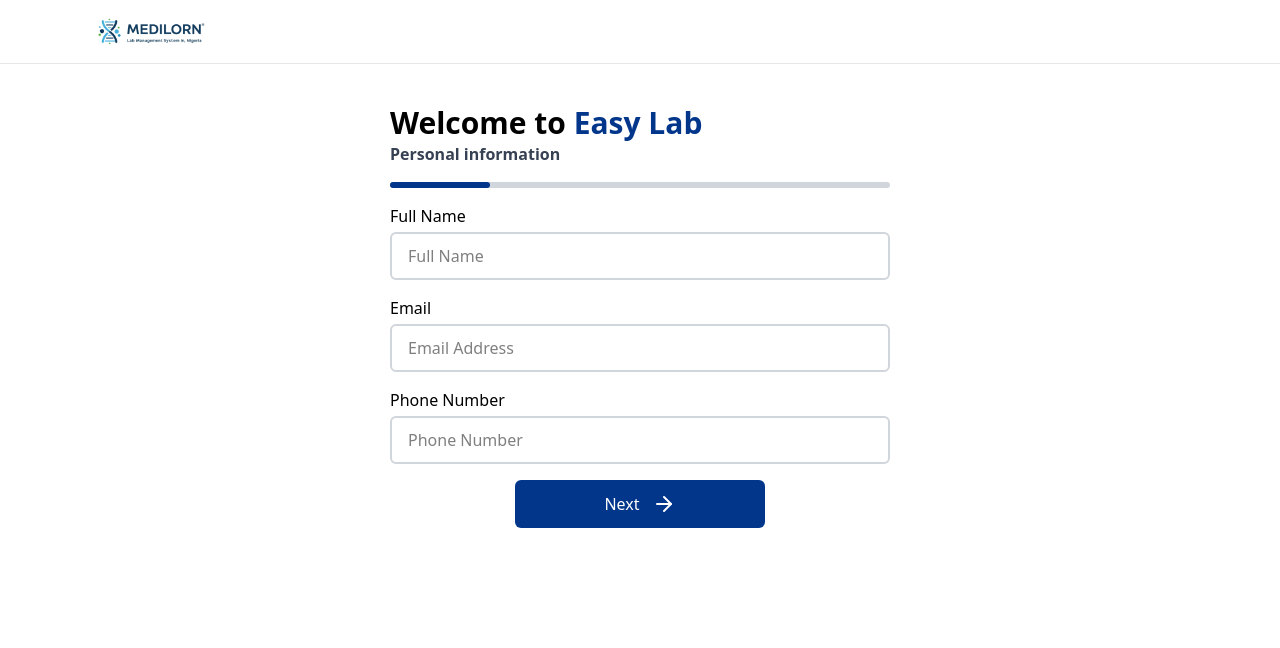
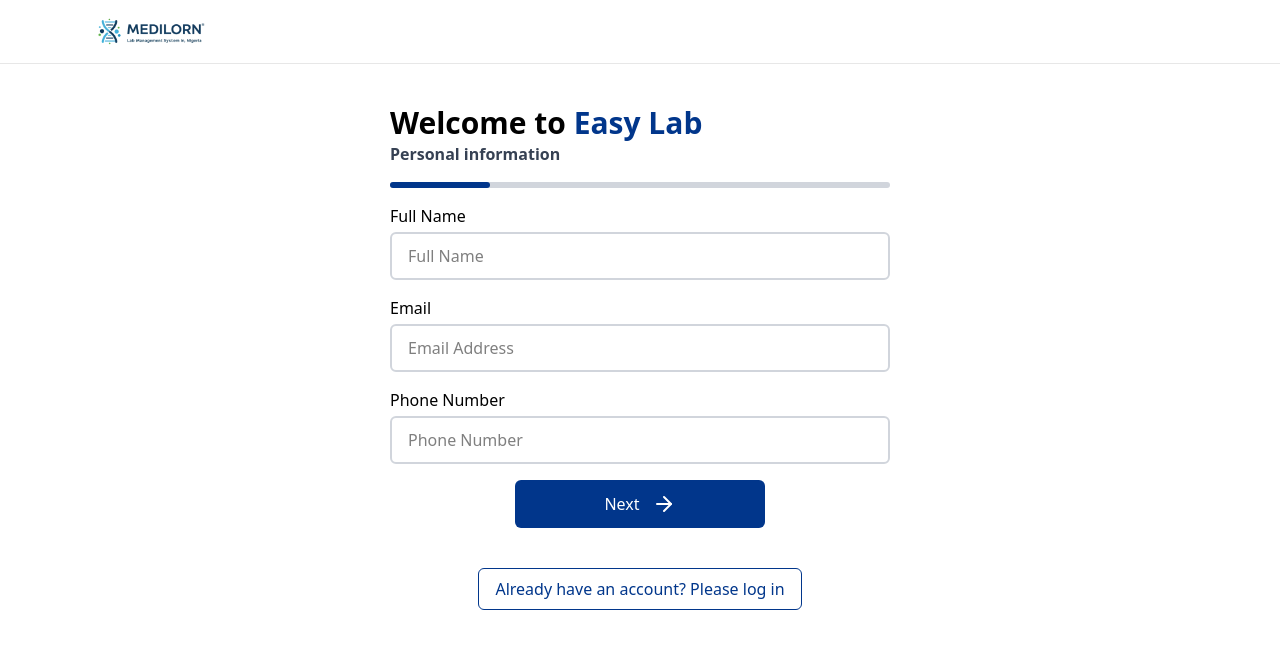
Before and after one commit to bascom241/EasyLab, a Next.js app in the folder ui/: page /register in a window 1280 px wide. Shown: the top 648 px of the page. Built offline with nearby package versions, Linux system fonts and the light colour scheme.

Commit message:
Update FormPage1.tsx

```diff
--- a/ui/src/components/SignUpForm/FormPage1.tsx
+++ b/ui/src/components/SignUpForm/FormPage1.tsx
@@ -91,6 +91,16 @@ const FormPage1: React.FC<FormPage1Props> = ({ progress, formData, setFormData,
                         <ArrowRight size={24} />
                     </button>
                 </div>
+
+                {/* Login Redirect */}
+                <div className='w-full text-center mt-6'>
+                    <button
+                        onClick={() => (window.location.href = '/login')}
+                        className='text-[#01368B] border border-[#01368B] px-4 py-2 rounded-md hover:bg-[#01368B] hover:text-white transition-colors duration-200 w-full sm:w-auto'
+                    >
+                        Already have an account? Please log in
+                    </button>
+                </div>
             </section>
         </main>
     )
```
